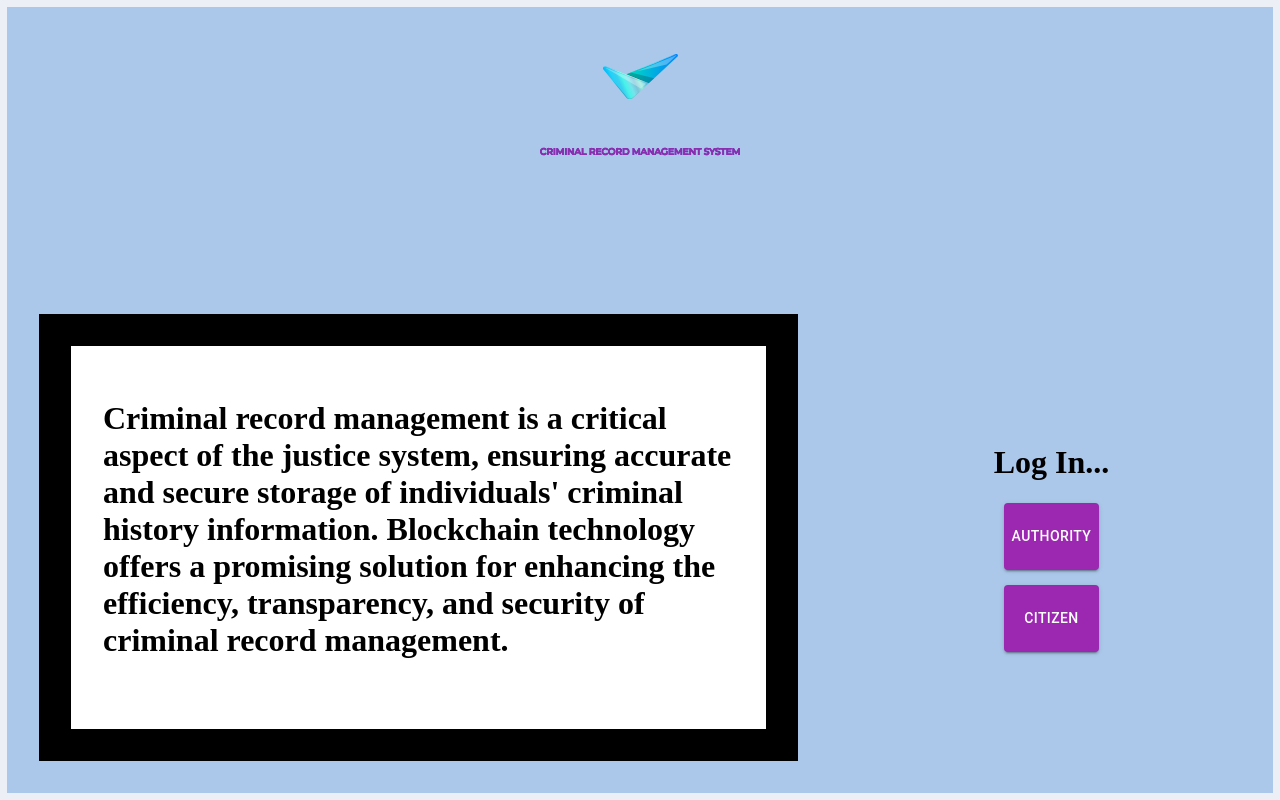
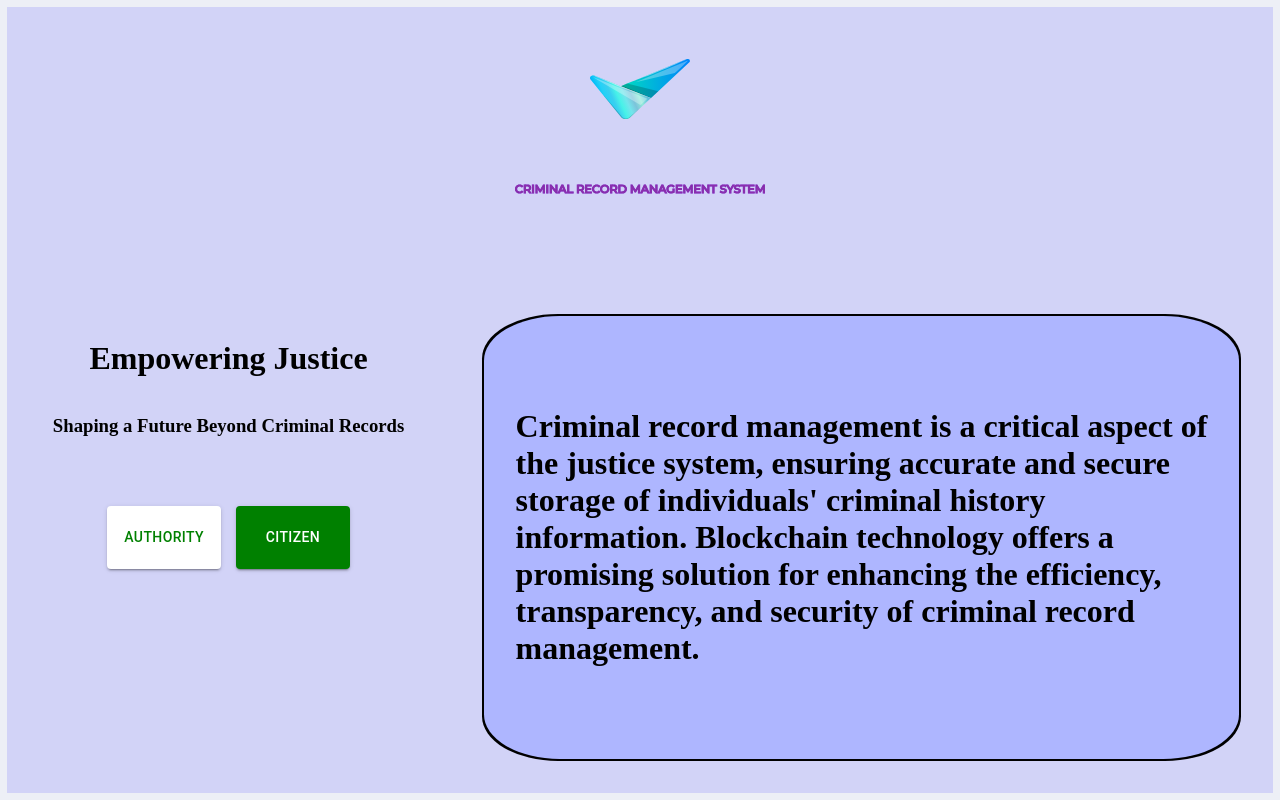
Before and after one commit to demelcjohn/criminal-record-management, a Next.js app: page / in a window 1280 px wide. Built offline with nearby package versions, Linux system fonts and the light colour scheme.

Commit message:
index page modified

```diff
--- a/src/pages/index.tsx
+++ b/src/pages/index.tsx
@@ -22,7 +22,7 @@ export default function Home() {
           height="100vh"
           sx={{ bgcolor: "#EDEFF6", padding: "7px" }}
         >
-          <Box width="100%" height="100%" sx={{ bgcolor: "#ABC8EA" }}>
+          <Box width="100%" height="100%" sx={{ bgcolor: "#D2D3F7" }}>
             <Grid
               item
               p={{ sm: 2, md: 4, lg: 4 }}
@@ -33,32 +33,98 @@ export default function Home() {
                 alignItems="center"
                 justifyContent="center"
               >
-                <Image src="/crm.svg" alt="Icon" width={75} height={75} />
-                <Image src="/crmtext.svg" alt="Icon" width={200} height={75} />
+                <Image src="/crm.svg" alt="Icon" width={100} height={100} />
+                <Image src="/crmtext.svg" alt="Icon" width={250} height={100} />
               </Stack>
             </Grid>
             <Grid container sx={{ width: "100%", height: "65%" }}>
               <Grid
                 item
                 p={{ sm: 2, md: 4, lg: 4 }}
+                sx={{ width: "35%", height: "100%" }}
+              >
+                <Stack
+                  direction="row"
+                  alignItems="center"
+                  justifyContent="center"
+                  sx={{ width: "100%", height: "20%" }}
+                >
+                  <h1>Empowering Justice </h1>
+                </Stack>
+                <Stack
+                  direction="row"
+                  alignItems="center"
+                  justifyContent="center"
+                  sx={{ width: "100%", height: "10%" }}
+                >
+                  <h3>Shaping a Future Beyond Criminal Records</h3>
+                </Stack>
+                <Stack
+                  direction="row"
+                  alignItems="center"
+                  justifyContent="center"
+                  sx={{ width: "100%", height: "40%" }}
+                >
+                  <Button
+                    color="secondary"
+                    variant="contained"
+                    sx={{
+                      width: "30%",
+                      height: "35%",
+                      backgroundColor: "white",
+                      color: "green",
+                    }}
+                    onClick={authNavigater}
+                  >
+                    Authority
+                  </Button>
+                  <div style={{ padding: "2%" }}></div>
+                  <Button
+                    color="secondary"
+                    variant="contained"
+                    sx={{
+                      width: "30%",
+                      height: "35%",
+                      backgroundColor: "green",
+                    }}
+                    onClick={citizenNavigater}
+                  >
+                    Citizen
+                  </Button>
+                </Stack>
+                <Stack
+                  direction="row"
+                  alignItems="center"
+                  justifyContent="center"
+                  sx={{ width: "100%", height: "30%" }}
+                ></Stack>
+              </Grid>
+              <Grid
+                item
+                p={{ sm: 2, md: 4, lg: 4 }}
                 sx={{ width: "65%", height: "100%" }}
               >
                 <Box
-                  p={{ sm: 2, md: 4, lg: 4 }}
+                  padding=".2%"
                   sx={{
                     width: "100%",
                     height: "100%",
                     bgcolor: "#000000",
                     color: "#000000",
                   }}
+                  borderRadius="10%"
                 >
                   <Box
+                    display={"flex"}
+                    alignItems="center"
+                    justifyContent="center"
                     p={{ sm: 2, md: 4, lg: 4 }}
                     sx={{
                       width: "100%",
                       height: "100%",
-                      bgcolor: "#FFFFFF",
+                      bgcolor: "#AEB6FF",
                     }}
+                    borderRadius="10%"
                   >
                     <h1>
                       Criminal record management is a critical aspect of the
@@ -71,37 +137,6 @@ export default function Home() {
                   </Box>
                 </Box>
               </Grid>
-              <Grid
-                item
-                p={{ sm: 2, md: 4, lg: 4 }}
-                sx={{ width: "35%", height: "100%" }}
-              >
-                <Stack
-                  direction="column"
-                  alignItems="center"
-                  justifyContent="center"
-                  sx={{ width: "100%", height: "100%" }}
-                >
-                  <h1>Log In...</h1>
-                  <Button
-                    color="secondary"
-                    variant="contained"
-                    sx={{ width: "25%", height: "15%" }}
-                    onClick={authNavigater}
-                  >
-                    Authority
-                  </Button>
-                  <div style={{ padding: "2%" }}></div>
-                  <Button
-                    color="secondary"
-                    variant="contained"
-                    sx={{ width: "25%", height: "15%" }}
-                    onClick={citizenNavigater}
-                  >
-                    Citizen
-                  </Button>
-                </Stack>
-              </Grid>
             </Grid>
           </Box>
         </Box>
```
